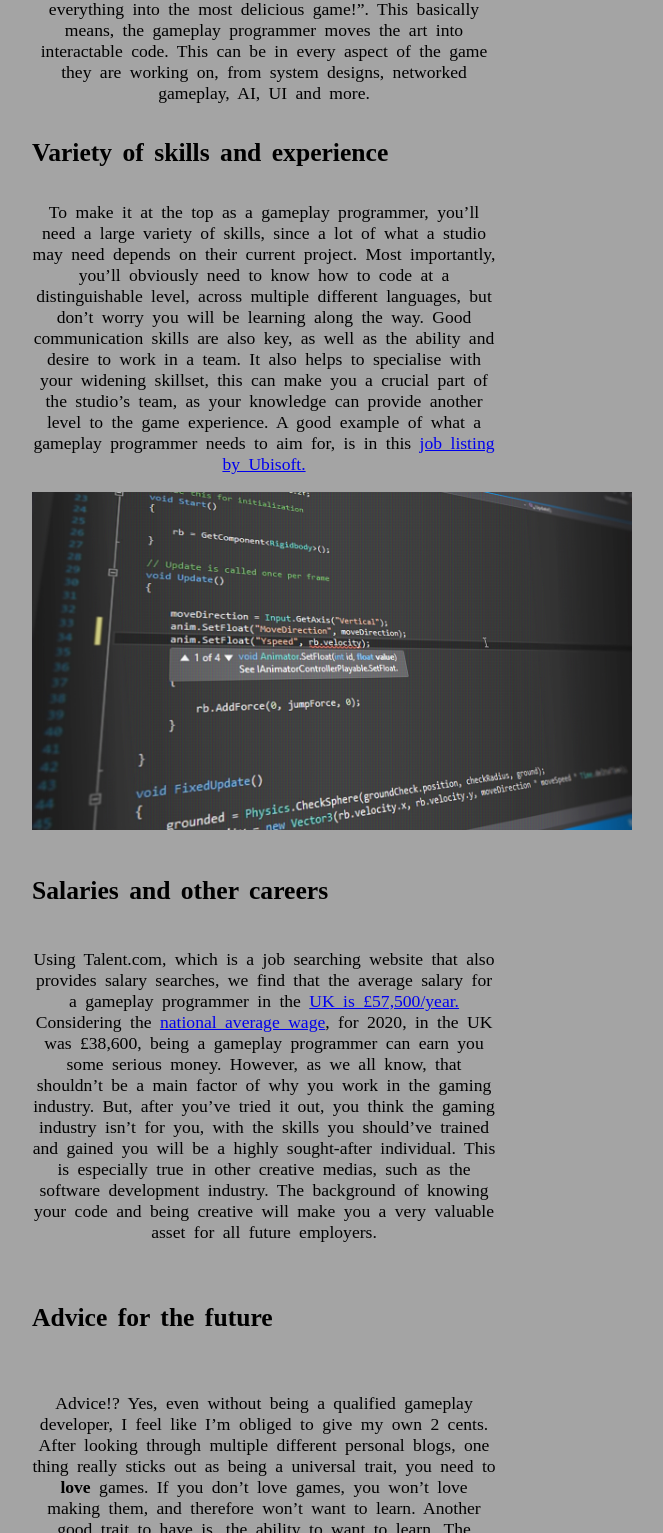
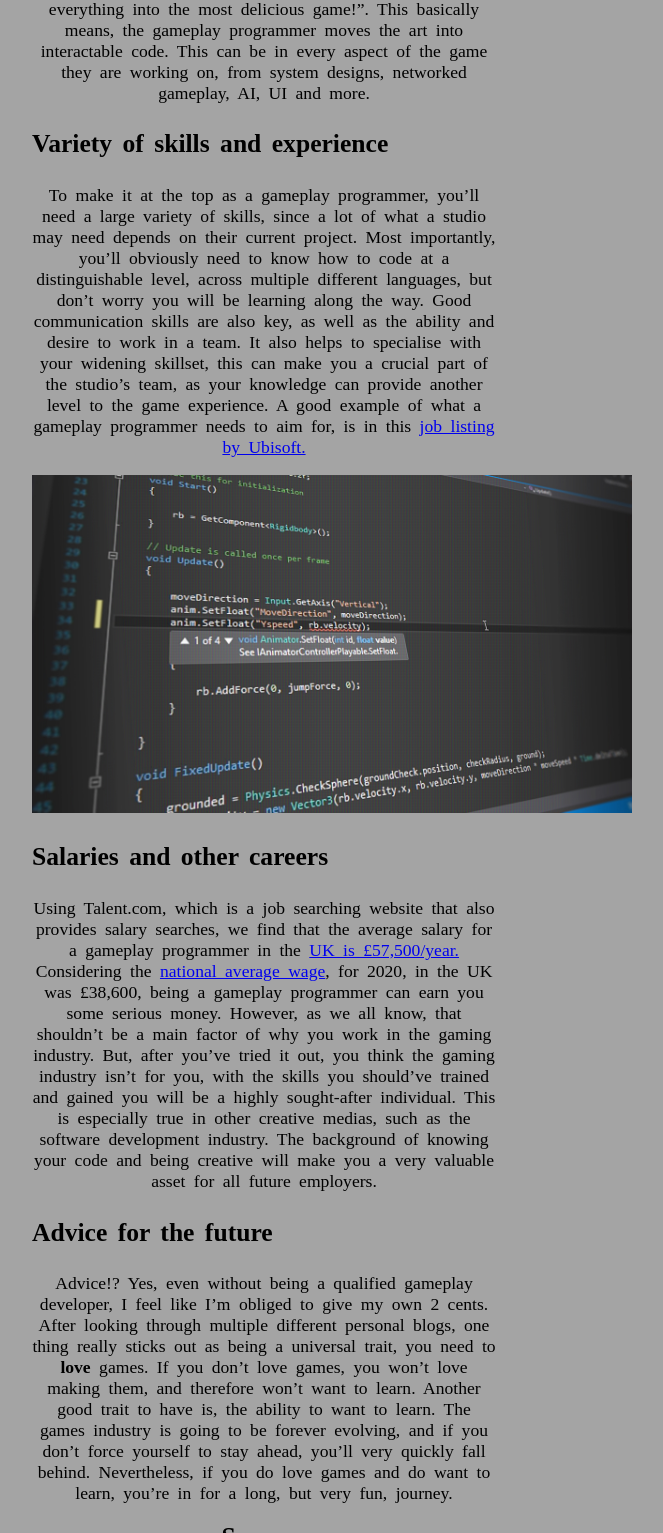
Before and after one commit to JoshShone/JoshShone.github.io, a plain HTML site: page GameProgEssay.html in a window 1280 px wide. Shown: the part 1122-2655 px from the top of the page, without its empty margins (376-1039 px from the left). Drawn offline with Linux system fonts and the light colour scheme.

Commit message:
Article Upload

```diff
--- a/GameProgEssay.html
+++ b/GameProgEssay.html
@@ -28,16 +28,16 @@
         <br>
         <h3 id = "Role">The Role</h3>
         <p>The role of a gameplay programmer will vary from company to company, but why? Well that depends on the size and seniority of the company and programmer. A great way to describe what a gameplay programmer does, is to ask one, and it is so elegantly put by Tiffany Wild of <i>Ubisoft Leamington</i>. <a href="https://intogames.org/news/what-does-a-games-gameplay-programmer-do-tiffany-wild">In an interview with intogames</a>, she says “I am like a baker for video games. I take the recipe from the games designers and the ingredients from artists and other programmers, and I use my techniques to combine everything into the most delicious game!”. This basically means, the gameplay programmer moves the art into interactable code. This can be in every aspect of the game they are working on, from system designs, networked gameplay, AI, UI and more.</p>
-        <h4 id = "Skills">Variety of skills and experience</h4>
+        <h3 id = "Skills">Variety of skills and experience</h3>
         <p>To make it at the top as a gameplay programmer, you’ll need a large variety of skills, since a lot of what a studio may need depends on their current project. Most importantly, you’ll obviously need to know how to code at a distinguishable level, across multiple different languages, but don’t worry you will be learning along the way. Good communication skills are also key, as well as the ability and desire to work in a team. It also helps to specialise with your widening skillset, this can make you a crucial part of the studio’s team, as your knowledge can provide another level to the game experience. A good example of what a gameplay programmer needs to aim for, is in this <a href="https://uk.linkedin.com/jobs/view/gameplay-programmer-unannounced-project-386-at-ubisoft-2394684486?utm_campaign=google_jobs_apply&utm_source=google_jobs_apply&utm_medium=organic">job listing by Ubisoft.</a>
         </p>
         <div id="code_pic">
             <img src ="Images/unity-go-gameplay-programming-fundamentals-v1.jpg" alt="coding_pic" id = "code"/>
         </div>
-        <h5 id = "Salary">Salaries and other careers</h5>
+        <h3 id = "Salary">Salaries and other careers</h3>
         <p>Using Talent.com, which is a job searching website that also provides salary searches, we find that the average salary for a gameplay programmer in the <a href="https://uk.talent.com/salary?job=gameplay+programmer#:~:text=The%20average%20game%20programmer%20salary%20in%20the%20United%20Kingdom%20is,to%20%C2%A370%2C000%20per%20year">UK is £57,500/year.</a> Considering the <a href="https://www.findcourses.co.uk/inspiration/average-salaries-uk/average-uk-salary-2020-2021-19759"> national average wage</a>, for 2020, in the UK was £38,600, being a gameplay programmer can earn you some serious money. However, as we all know, that shouldn’t be a main factor of why you work in the gaming industry. But, after you’ve tried it out, you think the gaming industry isn’t for you, with the skills you should’ve trained and gained you will be a highly sought-after individual. This is especially true in other creative medias, such as the software development industry. The background of knowing your code and being creative will make you a very valuable asset for all future employers.
         </p>
-        <h6 id = "Advice">Advice for the future</h6>
+        <h3 id = "Advice">Advice for the future</h3>
         <p>Advice!? Yes, even without being a qualified gameplay developer, I feel like I’m obliged to give my own 2 cents. After looking through multiple different personal blogs, one thing really sticks out as being a universal trait, you need to <b>love</b> games. If you don’t love games, you won’t love making them, and therefore won’t want to learn. Another good trait to have is, the ability to want to learn. The games industry is going to be forever evolving, and if you don’t force yourself to stay ahead, you’ll very quickly fall behind. Nevertheless, if you do love games and do want to learn, you’re in for a long, but very fun, journey.</p>
         <header id = "Sources"><b>Sources</b></header>
         <p>[<a href = "https://intogames.org/news/what-does-a-games-gameplay-programmer-do-tiffany-wild">1</a>] Interview with Tiffany Wild by <i>intogames</i><br>  [<a href = "https://uk.linkedin.com/jobs/view/gameplay-programmer-unannounced-project-386-at-ubisoft-2394684486?utm_campaign=google_jobs_apply&utm_source=google_jobs_apply&utm_medium=organic">2</a>] Job listing by <i>Ubisoft</i> on linkedin.com<br>  [<a href = "https://uk.talent.com/salary?job=gameplay+programmer#:~:text=The%20average%20game%20programmer%20salary%20in%20the%20United%20Kingdom%20is,to%20%C2%A370%2C000%20per%20year">3</a>] Average UK gameplay programmer salary on Talent.com<br>  [<a href = "https://www.findcourses.co.uk/inspiration/average-salaries-uk/average-uk-salary-2020-2021-19759">4</a>] Average UK salary according to the Office for National Statistics</p>
```
